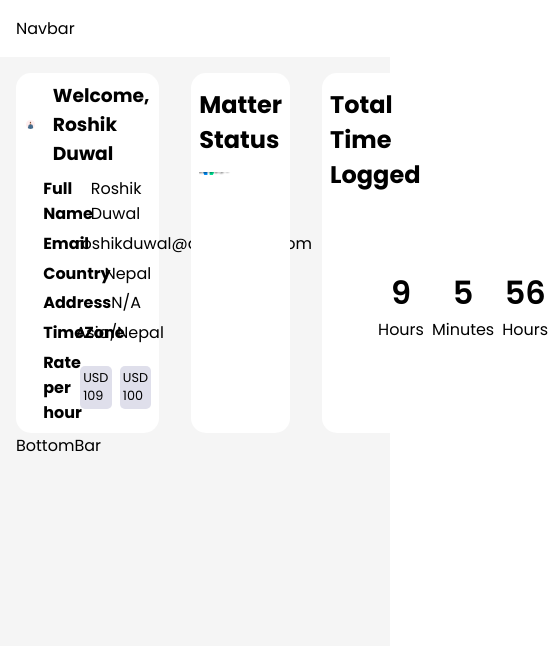
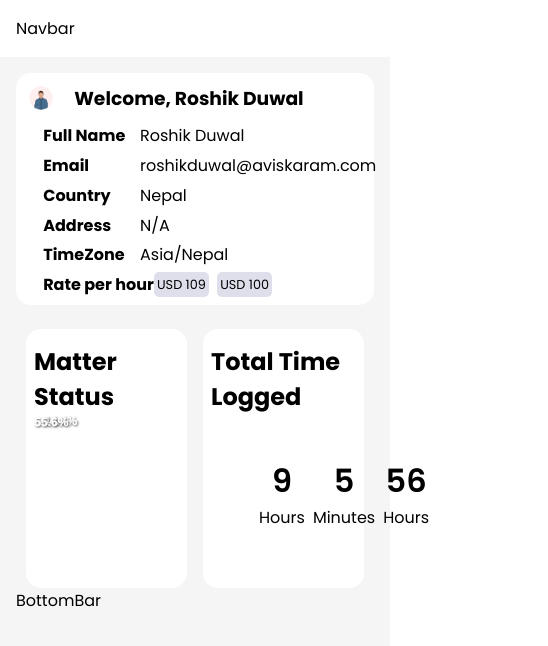
Before and after one commit to roshikDuwal/OfficeWork, a React (Vite) app: page / in a window 390 px wide. Shown: the top 646 px of the page, 548 px wide, since content can reach past the window. Built offline with nearby package versions, Linux system fonts and the light colour scheme.

Commit message:
responsive page

```diff
--- a/src/components/TopBar.jsx
+++ b/src/components/TopBar.jsx
@@ -1,15 +1,18 @@
 import React from "react";
 import Profile from "../component/topbar/Profile";
 import Status from "../component/topbar/Status";
-import "../styles/topbar.css"
+import "../styles/topbar.css";
 
 const TopBar = () => {
   return (
     <>
       <div className="topbar-container">
         <Profile />
-        <Status type={"matterstatus"} title={"Matter Status"} />
-        <Status type={"loggedin"} title={"Total Time Logged"}/>
+
+        <div className="leftpart">
+          <Status type={"matterstatus"} title={"Matter Status"} />
+          <Status type={"loggedin"} title={"Total Time Logged"} />
+        </div>
       </div>
     </>
   );
--- a/src/pages/Home.jsx
+++ b/src/pages/Home.jsx
@@ -1,18 +1,16 @@
-import React from 'react'
-import TopBar from '../components/TopBar'
-import BottomBar from '../components/BottomBar'
+import React from "react";
+import TopBar from "../components/TopBar";
+import BottomBar from "../components/BottomBar";
 
 const Home = () => {
   return (
     <>
+      <div className="homepage">
+        <TopBar />
+        <BottomBar />
+      </div>
+    </>
+  );
+};
 
-    <div className='homepage'>
-      <TopBar/>
-      <BottomBar/>
-    </div>
-
-    </>
-  )
-}
-
-export default Home
+export default Home;
--- a/src/styles/topbar.css
+++ b/src/styles/topbar.css
@@ -1,31 +1,31 @@
-
 /* TopBar Container  */
-.topbar-container{
+.topbar-container {
   display: flex;
-    gap: 2rem;
+  gap: 0.5rem;
 }
 
-  .profile-container{
+.profile-container {
   border-radius: 15px;
   background-color: white;
-    width: 40%;
+  width: 45%;
   display: flex;
   flex-direction: column;
   padding: 0.5rem;
+
 }
 
-  .profile-container .profile-logo{
+.profile-container .profile-logo {
   display: flex;
   align-items: center;
   gap: 1rem;
 }
 
-  .profile-container .profile-logo img{
+.profile-container .profile-logo img {
   width: 10%;
   border-radius: 80%;
 }
 
-  .profile-container .profile-details{
+.profile-container .profile-details {
   display: flex;
   flex-direction: column;
   gap: 0.3rem;
@@ -38,35 +38,58 @@
   align-items: center;
 }
 
-  .profile-details div h4{
-    font-weight:700 ;
+.profile-details div h4 {
+  font-weight: 700;
   min-width: 30%;
-  }
-
-  .profile-details div p{
-
 }
 
 
 
+.leftpart {
+  width: 60%;
+  display: flex;
+  align-items: center;
+  justify-content: center;
+  gap: 1rem;
+}
+
+
 /* StatusBar Container  */
-  .status-container{
-    width: 30%;
+.status-container {
+  width: 45%;
   border-radius: 15px;
   background-color: white;
   padding: 0.9rem 0.5rem;
   display: flex;
   flex-direction: column;
+  height: 100%;
 }
 
-  .loggedintime{
+.loggedintime {
   display: flex;
   gap: 2rem;
   align-items: center;
   padding: 1rem;
   height: 100%;
+
 }
 
-  .loggedintime svg{
+.loggedintime svg {
   font-size: 8rem;
 }
+
+
+@media screen and (max-width: 1170px) {
+  .topbar-container {
+    display: flex;
+    flex-direction: column;
+    gap: 1.5rem;
+  }
+  .profile-container {
+    width: 100%;
+  }
+
+  .leftpart{
+    width: 100%;
+  }
+}
```
Lines whose indentation alone changed are shown as unchanged.
